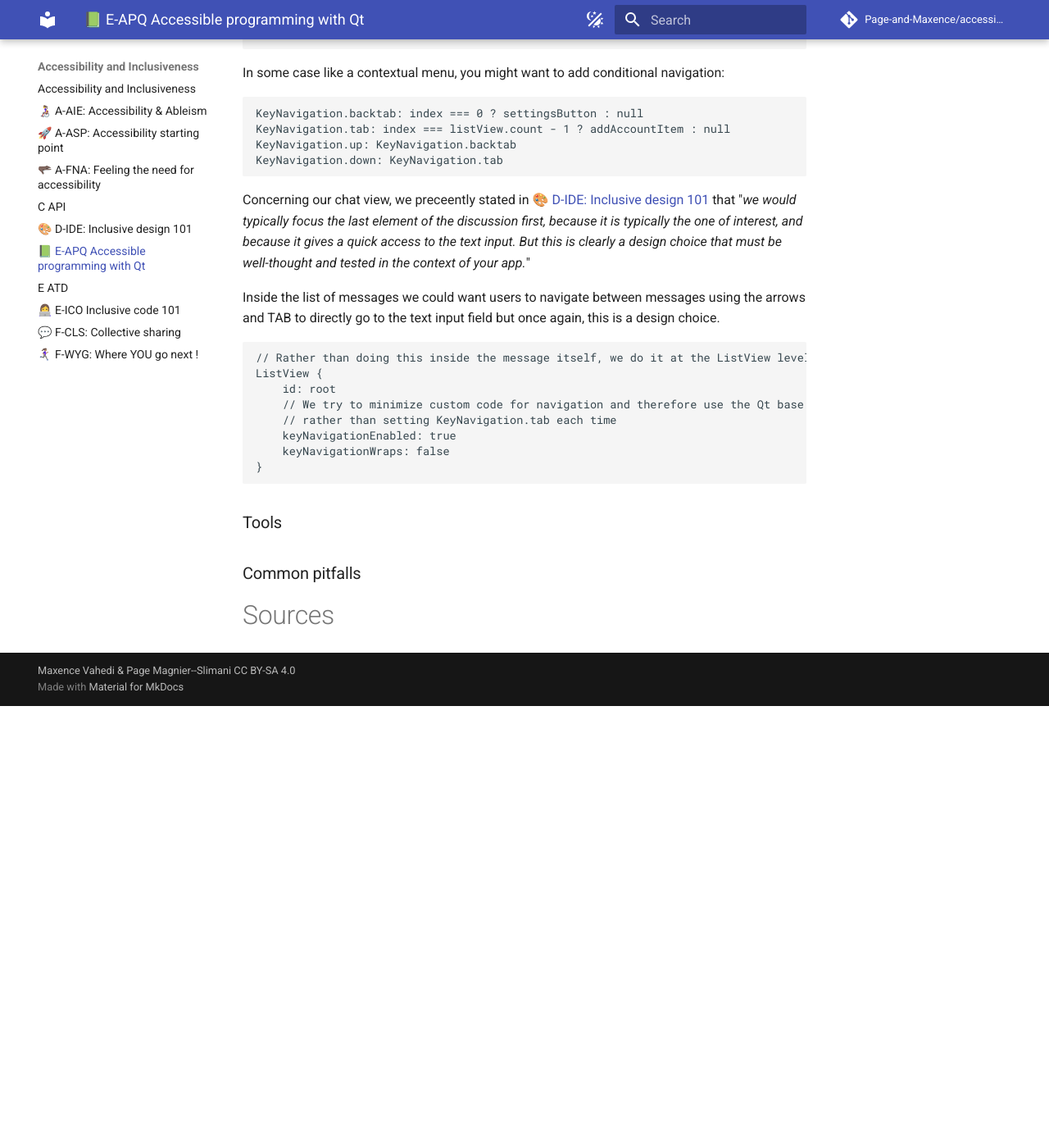
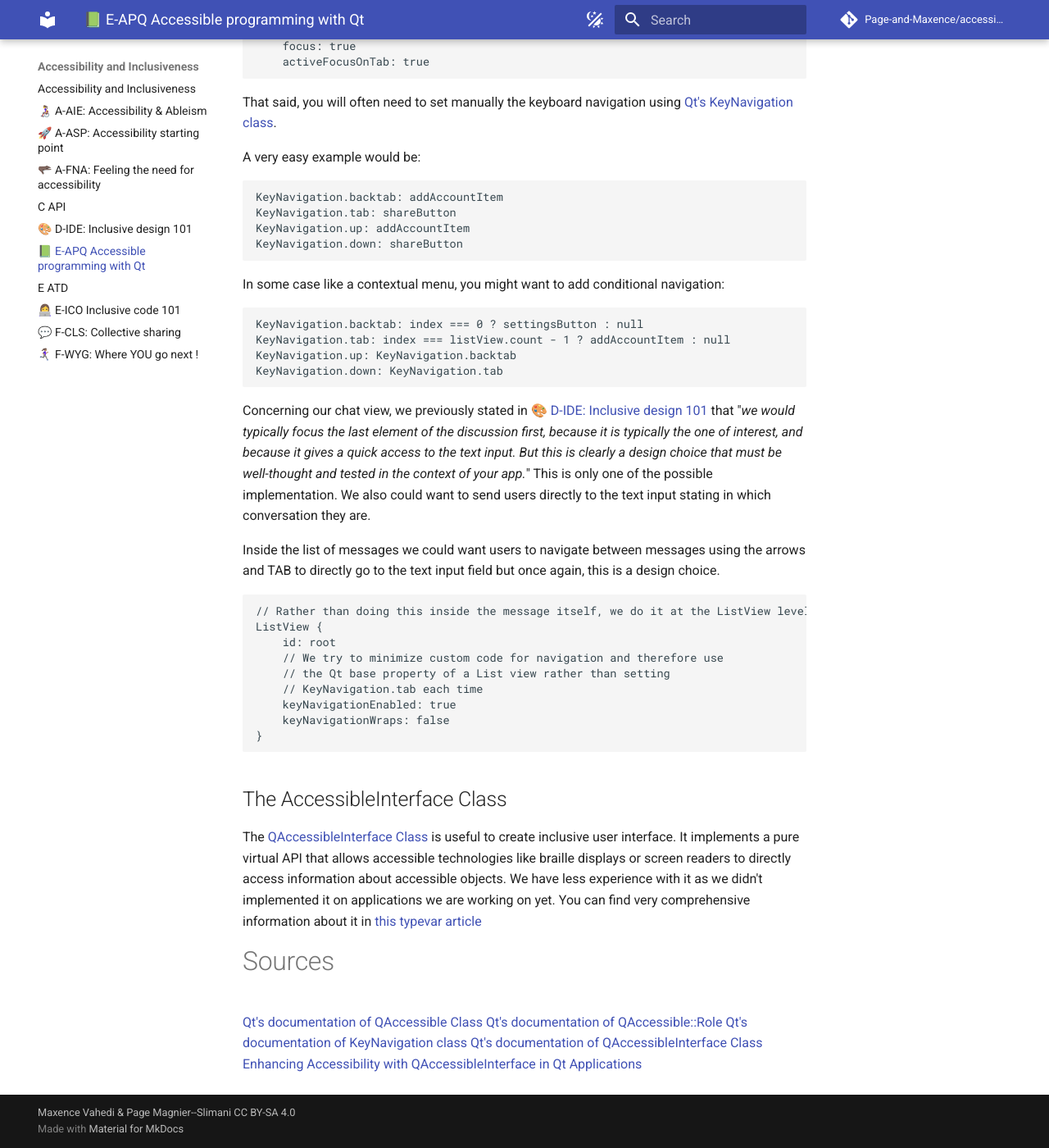
Before and after one commit to savoirfairelinux/building-inclusive-open-source-software, an MkDocs documentation site: the page built from docs/E-APQ.md, in a window 1280 px wide and 1400 px high, scrolled down 2241 px. Shown: the whole window at 82% size. Built offline with MkDocs 1.6.1 and Material for MkDocs 9.7.7, drawn with Linux system fonts in a browser that asks for light colours; comment, search, counter and statistics services are not loaded; before the commit the page ends 3102 px from its top, so only the background shows below that; some of the changed text lies outside the part shown.

Commit message:
E-APQ: finish a v1 of the module

````diff
--- a/docs/E-APQ.md
+++ b/docs/E-APQ.md
@@ -55,7 +55,15 @@ Code producing an implementation close to this one would be :
     }
 ```
 ## Keyboard navigation
-As stated in [👩‍💻 E-ICO Inclusive code 101](E-ICO.md), keyboard and focus navigation is mostly automatically set by Qt but the framework often fails to navigate complex elements. **You need to make sure that all focusable elements are reached**. Therefore you will often need to set manually the keyboard navigation using [Qt's KeyNavigation class](https://doc.qt.io/qt-6/qml-qtquick-keynavigation.html#details).
+As stated in [👩‍💻 E-ICO Inclusive code 101](E-ICO.md), keyboard and focus navigation is mostly automatically set by Qt but the framework often fails to navigate complex elements. **You need to make sure that all focusable elements are reached**. Before manually setting keyboard navigation, you should try and use the base focus property of Qt. For example setting the focus of a component to true might be enough for Qt to recognize it as a reachable interactive element. These will largely depend of the component you will be working on but you will get use to seeing some of the following variables.
+
+```QML
+    keyNavigationEnabled: true
+    keyNavigationWraps: false
+    focus: true
+    activeFocusOnTab: true
+```
+That said, you will often need to set manually the keyboard navigation using [Qt's KeyNavigation class](https://doc.qt.io/qt-6/qml-qtquick-keynavigation.html#details).
 
 A very easy example would be:
 ```QML
@@ -72,19 +80,28 @@ KeyNavigation.tab: index === listView.count - 1 ? addAccountItem : null
 KeyNavigation.up: KeyNavigation.backtab
 KeyNavigation.down: KeyNavigation.tab
 ```
-Concerning our chat view, we preceently stated in [🎨 D-IDE: Inclusive design 101](D-IDE.md) that "*we would typically focus the last element of the discussion first, because it is typically the one of interest, and because it gives a quick access to the text input. But this is clearly a design choice that must be well-thought and tested in the context of your app.*"
+Concerning our chat view, we previously stated in [🎨 D-IDE: Inclusive design 101](D-IDE.md) that "*we would typically focus the last element of the discussion first, because it is typically the one of interest, and because it gives a quick access to the text input. But this is clearly a design choice that must be well-thought and tested in the context of your app.*" This is only one of the possible implementation. We also could want to send users directly to the text input stating in which conversation they are.
 
 Inside the list of messages we could want users to navigate between messages using the arrows and TAB to directly go to the text input field but once again, this is a design choice.
 ```cpp
 // Rather than doing this inside the message itself, we do it at the ListView level
 ListView {
     id: root
-    // We try to minimize custom code for navigation and therefore use the Qt base property of a List view
-    // rather than setting KeyNavigation.tab each time
+    // We try to minimize custom code for navigation and therefore use
+    // the Qt base property of a List view rather than setting
+    // KeyNavigation.tab each time
     keyNavigationEnabled: true
     keyNavigationWraps: false
 }
 ```
-### Tools
-### Common pitfalls
+
+## The AccessibleInterface Class
+
+The [QAccessibleInterface Class](https://doc.qt.io/qt-6/qaccessibleinterface.html) is useful to create inclusive user interface. It implements a pure virtual API that allows accessible technologies like braille displays or screen readers to directly access information about accessible objects. We have less experience with it as we didn't implemented it on applications we are working on yet. You can find very comprehensive information about it in [this typevar article](https://typevar.dev/en/docs/qt/qaccessibleinterface)
+
 # Sources
+[Qt's documentation of QAccessible Class](https://doc.qt.io/qt-6/qaccessible.html#Role-enum)
+[Qt's documentation of QAccessible::Role](https://doc.qt.io/qt-6/qaccessible.html?search=item#Role-enum)
+[Qt's documentation of KeyNavigation class](https://doc.qt.io/qt-6/qml-qtquick-keynavigation.html#details)
+[Qt's documentation of QAccessibleInterface Class](https://doc.qt.io/qt-6/qaccessibleinterface.html)
+[Enhancing Accessibility with QAccessibleInterface in Qt Applications ](https://typevar.dev/en/docs/qt/qaccessibleinterface)
````
